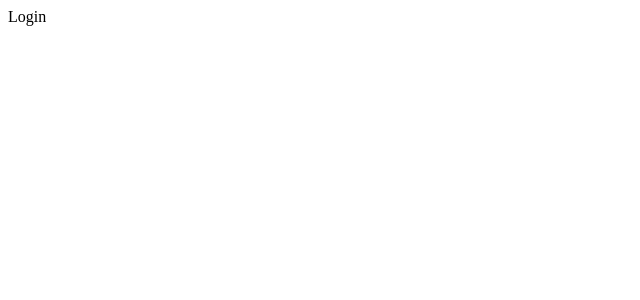
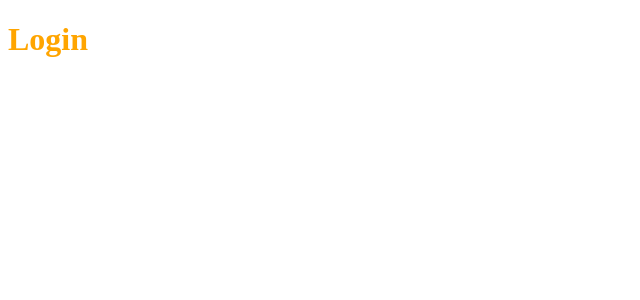
Before and after one commit to FrancoisMartinez/Team-10-SOEN341_Project_F24, a React (Vite) app in the folder FrontEnd/: page /login in a window 1280 px wide. Shown: the top 300 px of the page, without its empty margins (0-640 px from the left). Built offline with nearby package versions, Linux system fonts and the light colour scheme.

Commit message:
created router for pages

```diff
--- a/FrontEnd/src/App.jsx
+++ b/FrontEnd/src/App.jsx
@@ -2,17 +2,19 @@ import React from 'react';
 import {createBrowserRouter, RouterProvider} from "react-router-dom";
 import Home from "./pages/Home";
 import Login from "./pages/Login"
+import Register from "./pages/Register";
 
 
 const router = createBrowserRouter([
     {path : "/", element : <Home />},
-    {path : "/login", element : <Login />}
+    {path : "/login", element : <Login />},
+    {path : "/register", element : <Register />},
     ]);
+
 
 export default function App() {
 
     return (
         <RouterProvider router={router}></RouterProvider>
-
     );
 }
--- a/FrontEnd/src/pages/Home.jsx
+++ b/FrontEnd/src/pages/Home.jsx
@@ -1,10 +1,12 @@
 import React from 'react';
+
 function Home() {
 
     return (
-        <>
-            Home
-        </>
+        <div>
+            <p>home</p>
+
+        </div>
     )
 }
 
--- a/FrontEnd/src/pages/Login.jsx
+++ b/FrontEnd/src/pages/Login.jsx
@@ -1,9 +1,18 @@
 import React from 'react';
+import styles from '/src/styles/Login.module.css'
+import { useNavigate } from 'react-router-dom';
+import { useState } from 'react';
+
 function Login() {
+
+    const [email, setEmail] = useState('');
+
 
     return (
         <>
-            Login
+            <h1 className={styles.loginTitle}>Login</h1>
+
+            <p>{email}</p>
         </>
     )
 }
--- /dev/null
+++ b/FrontEnd/src/pages/Register.jsx
@@ -0,0 +1,22 @@
+import React from 'react';
+
+function Register() {
+
+
+
+
+    return (
+        <>
+            <div>
+
+            </div>
+            <div>
+
+            </div>
+        </>
+
+
+    )
+}
+
+ export default Register;
--- /dev/null
+++ b/FrontEnd/src/styles/Login.module.css
@@ -0,0 +1,3 @@
+.loginTitle {
+    color: orange;
+}
```
